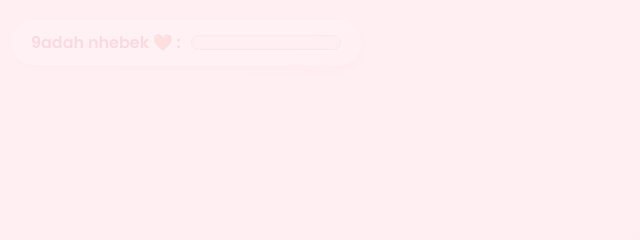
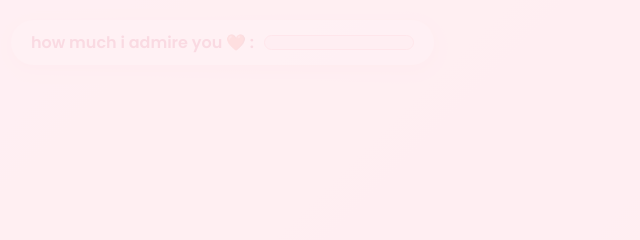
Before and after one commit to ghaith-web/valentine, a plain HTML site: page index.html in a window 1280 px wide. Shown: the top 240 px of the page, 9-649 px from the left. Drawn offline with Linux system fonts and the light colour scheme.

Commit message:
update text content and personalization

```diff
--- a/index.html
+++ b/index.html
@@ -24,7 +24,7 @@
         <!-- UI Overlay -->
         <div id="ui-layer">
             <div id="score-board">
-                <span>9adah nhebek ❤️ : </span>
+                <span>how much i admire you ❤️ : </span>
                 <div class="progress-bar">
                     <div id="love-fill"></div>
                 </div>
```
